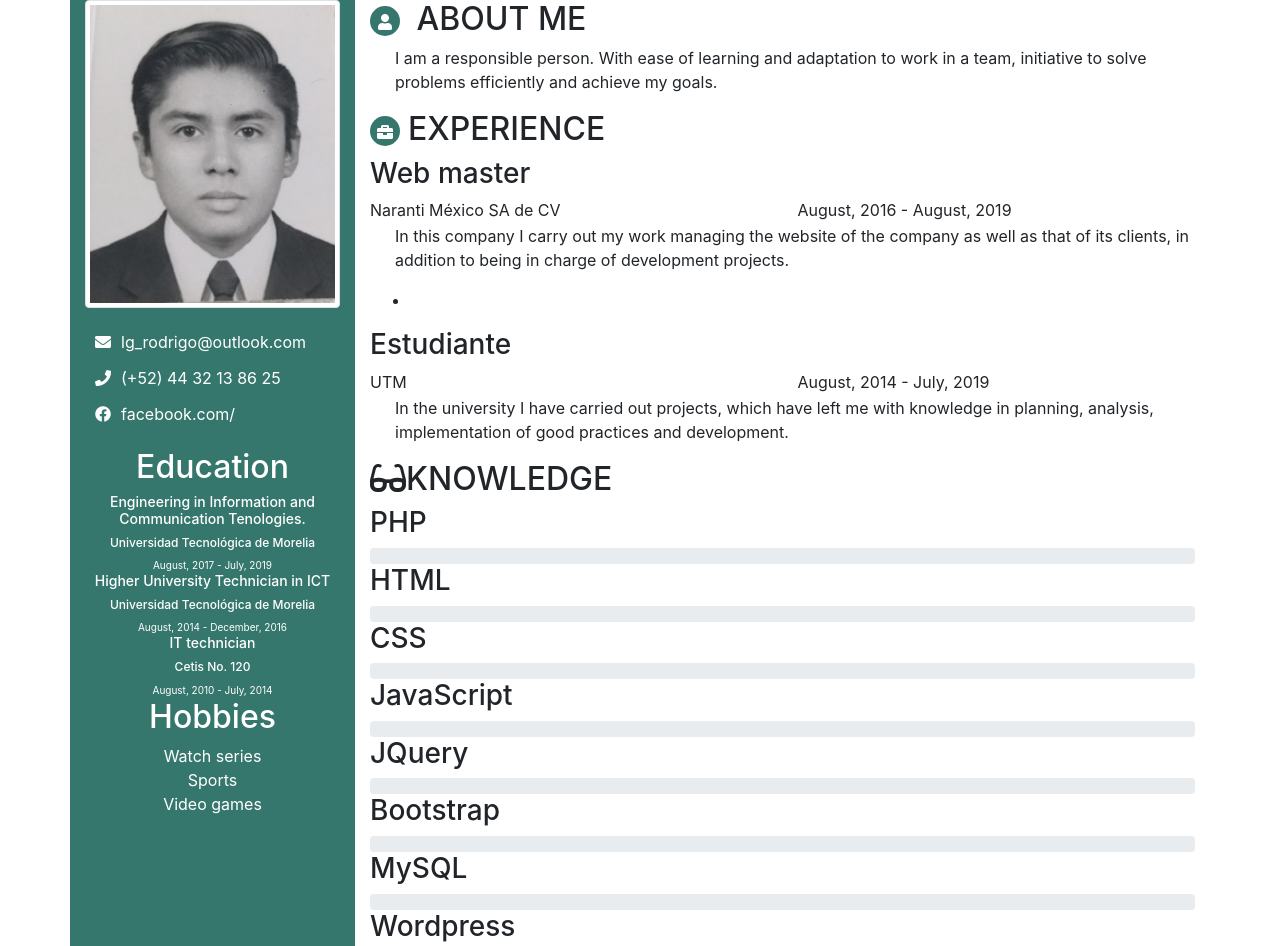
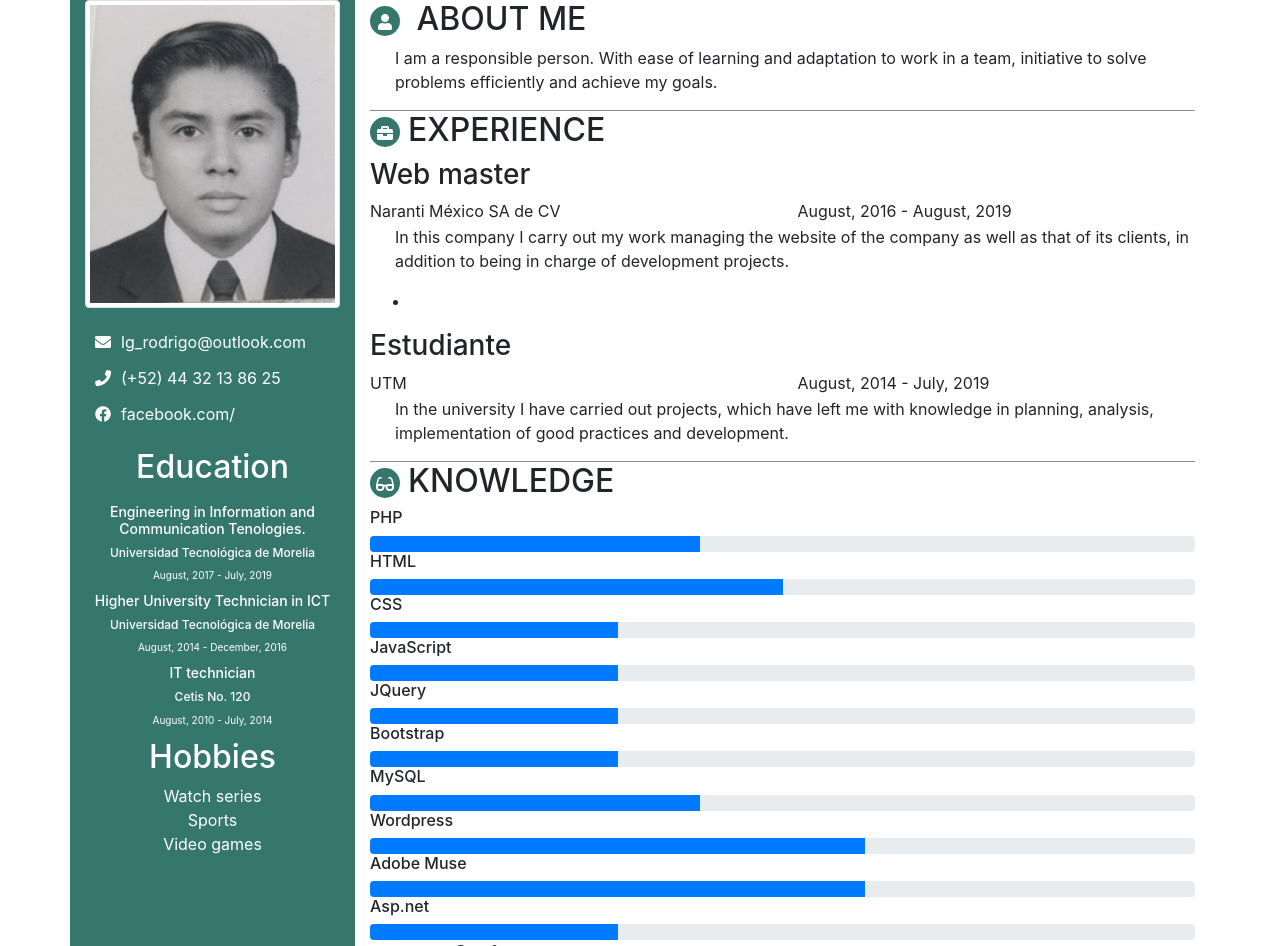
Before and after one commit to Ardol14/CVE, a plain HTML site: page index.html in a window 1280 px wide. Shown: the top 946 px of the page. Drawn offline with Linux system fonts and the light colour scheme.

Commit message:
Update style.css

```diff
--- a/style.css
+++ b/style.css
@@ -13,6 +13,14 @@
 
 .school-info{
 
+}
+
+.school-info .title{
+  padding-bottom: 10px;
+}
+
+.school-info .time{
+  padding-bottom: 10px;
 }
 
 .school-info h2{
@@ -70,6 +78,20 @@
   top: -2px;
 }
 
+.info-content .fas{
+  width: 30px;
+  height: 30px;
+  margin-right: 8px;
+  color: #fff;
+  border-radius: 50%;
+  background: #35776d;
+  text-align: center;
+  padding-top: 8px;
+  font-size: 16px;
+  position: relative;
+  top: -2px;
+}
+
 .info-content p{
 margin-left: 25px;
 }
@@ -90,7 +112,56 @@ margin-left: 25px;
   margin-bottom: 0;
 }
 
+.divider{
+  border-top: 1px solid #8c8b8b;
+}
 
+.content-know {
+}
+
+.content-know h3{
+font-size: 16px;
+}
+
+.content-know .por1{
+  width:10%;
+}
+
+.content-know .por2{
+  width:20%;
+}
+
+.content-know .por3{
+  width:30%;
+}
+
+.content-know .por4{
+  width:40%;
+}
+
+.content-know .por5{
+  width:50%;
+}
+
+.content-know .por6{
+  width:60%;
+}
+
+.content-know .por7{
+  width:60%;
+}
+
+.content-know .por8{
+  width:60%;
+}
+
+.content-know .por9{
+  width:60%;
+}
+
+.content-know .por10{
+  width:60%;
+}
 
 .foot{
   text-align: center;
```
